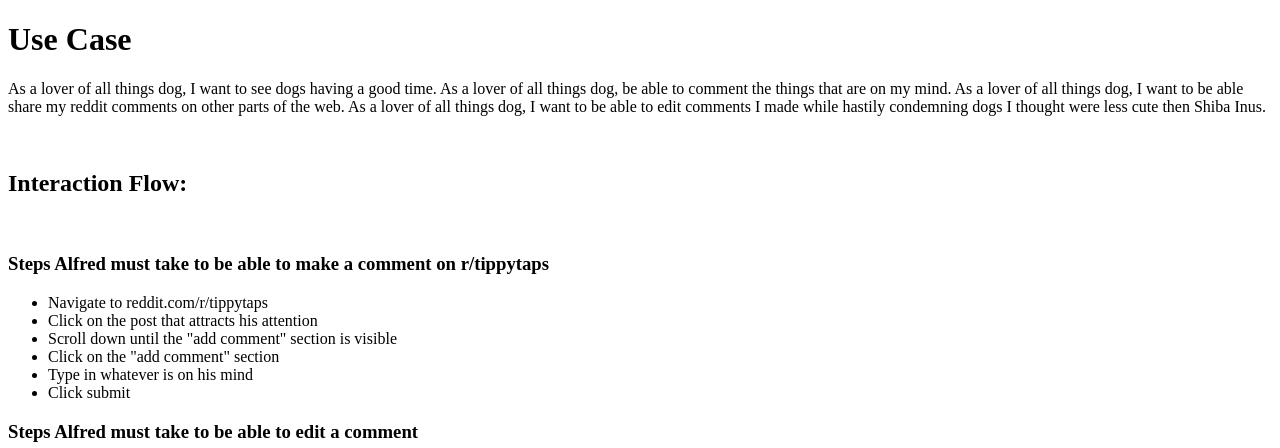
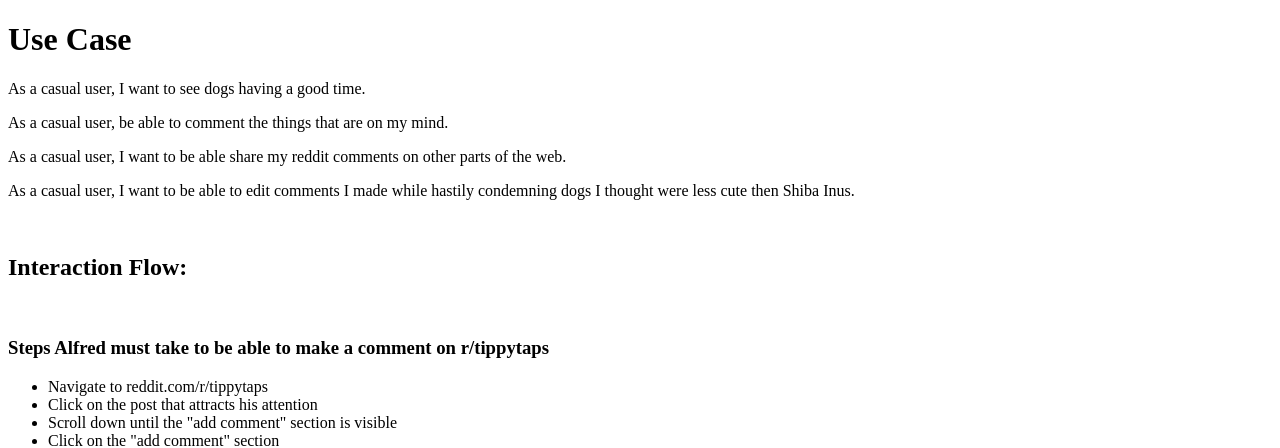
Before and after one commit to samuel-nelson/data-design, a PHP site: page /use-case.php in a window 1280 px wide. Shown: the top 448 px of the page. Run offline with PHP 8.4, Linux system fonts and the light colour scheme.

Commit message:
Added casual user

```diff
--- a/epic/persona.php
+++ b/epic/persona.php
@@ -14,6 +14,7 @@
 				<li><b>Age:</b> 32</li>
 				<li><b>Technology:</b> Newest Apple everything. He's got it all. iMac, MacBook, iPhone.</li>
 				<li><b>Technical proficiency:</b> 9</li>
+				<li><b>Type of user:</b> Casual</li>
 			</ul>
 		<h2>Things Alfred likes</h2>
 			<ul>
--- a/epic/use-case.php
+++ b/epic/use-case.php
@@ -6,7 +6,10 @@
 	</head>
 	<body>
 		<h1>Use Case</h1>
-			<p>As a lover of all things dog, I want to see dogs having a good time. As a lover of all things dog, be able to comment the things that are on my mind. As a lover of all things dog, I want to be able share my reddit comments on other parts of the web. As a lover of all things dog, I want to be able to edit comments I made while hastily condemning dogs I thought were less cute then Shiba Inus.</p>
+		<p>As a casual user, I want to see dogs having a good time.</p>
+		<p>As a casual user, be able to comment the things that are on my mind.</p>
+		<p>As a casual user, I want to be able share my reddit comments on other parts of the web.</p>
+		<p>As a casual user, I want to be able to edit comments I made while hastily condemning dogs I thought were less cute then Shiba Inus.</p>
 				<br>
 			<h2>Interaction Flow:</h2>
 			<br>
```
